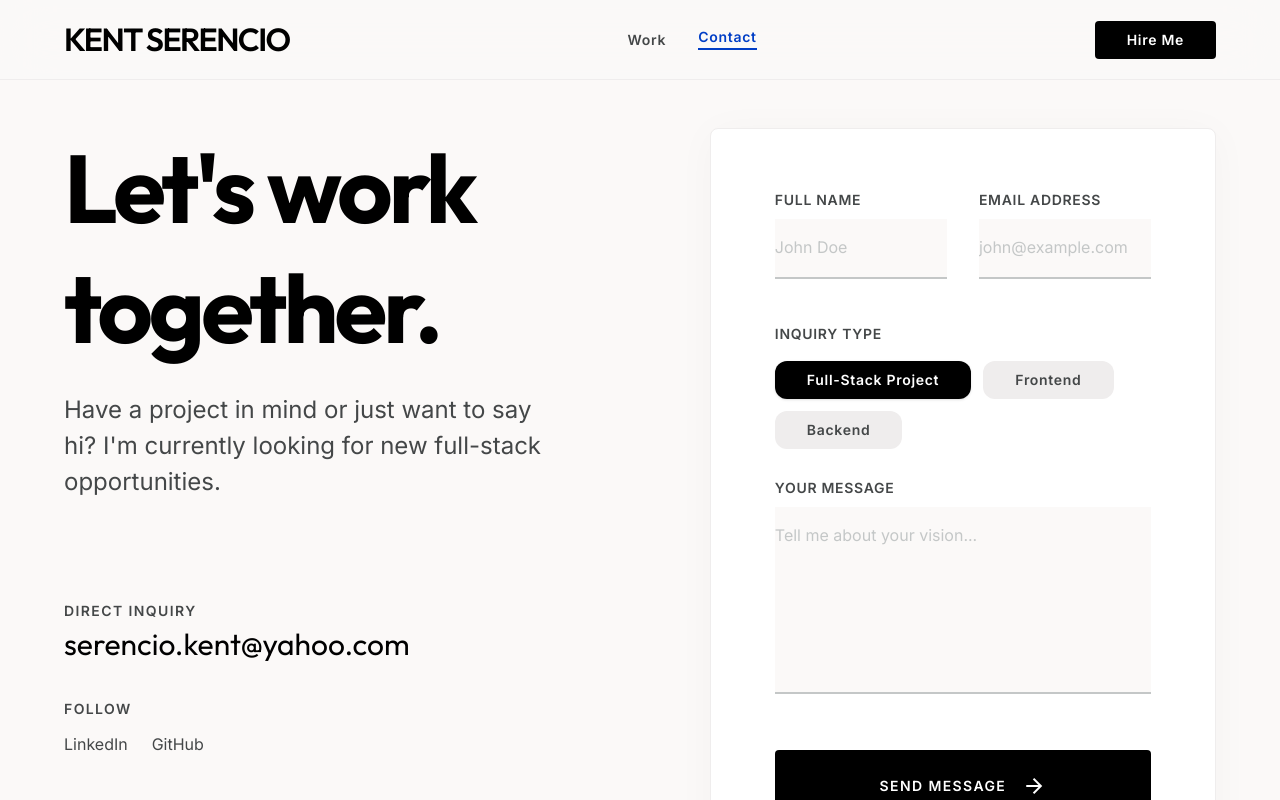
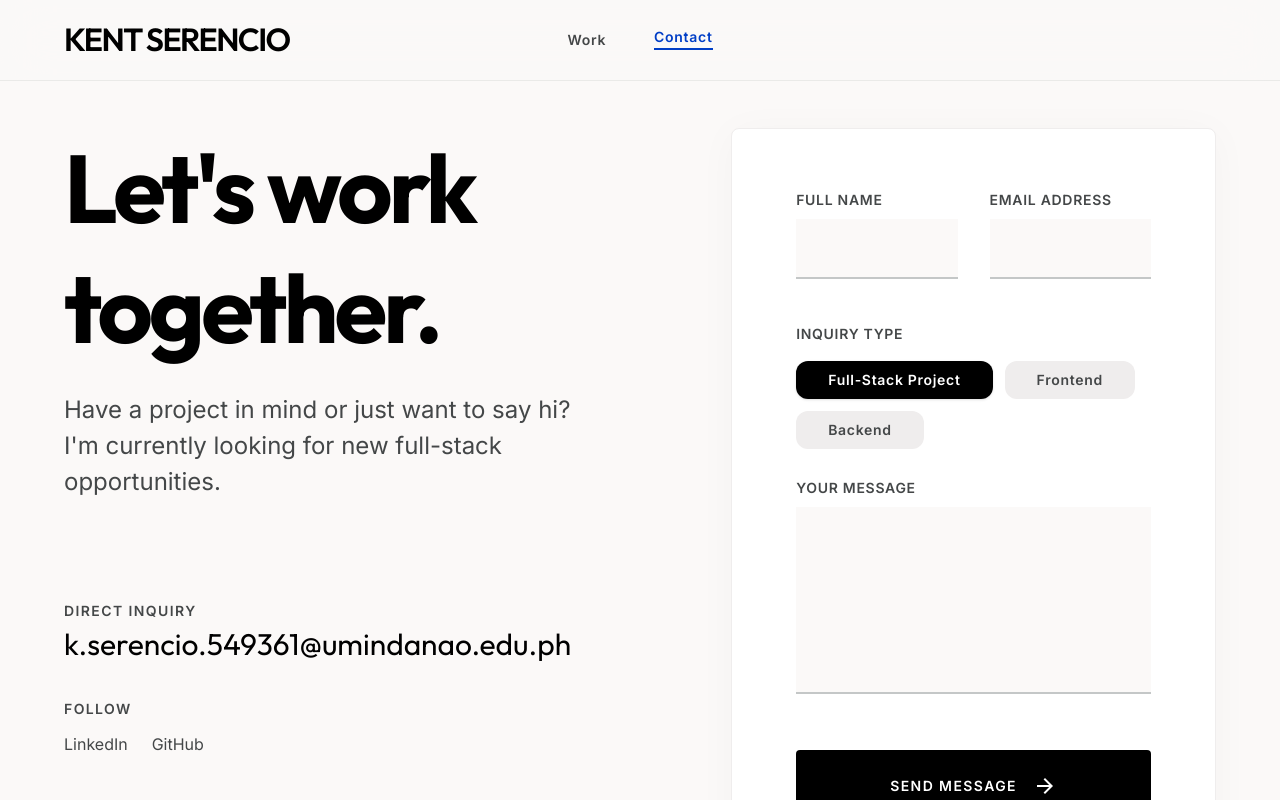
Before and after one commit to dafuqer-kentaro/Portfolio, a Next.js app: page /contact in a window 1280 px wide. Shown: the top 800 px of the page. Built offline with nearby package versions, Linux system fonts and the light colour scheme.

Commit message:
feat: hook up Web3Forms API to contact form

```diff
--- a/src/app/contact/page.tsx
+++ b/src/app/contact/page.tsx
@@ -6,32 +6,60 @@ import Image from 'next/image';
 
 export default function Contact() {
   const [formState, setFormState] = useState<'idle' | 'submitting' | 'sent'>('idle');
+  const [inquiryType, setInquiryType] = useState('Full-Stack Project');
 
-  const handleSubmit = (e: React.FormEvent) => {
+  const handleSubmit = async (e: React.FormEvent) => {
     e.preventDefault();
     setFormState('submitting');
-    setTimeout(() => {
+
+    const formData = new FormData(e.target as HTMLFormElement);
+    const object = Object.fromEntries(formData.entries());
+
+    // Add the Web3Forms access key and the inquiry type
+    object.access_key = "66df9f64-d034-402a-88f6-8eb06a5e2edc";
+    object.inquiry_type = inquiryType;
+
+    try {
+      const response = await fetch("https://api.web3forms.com/submit", {
+        method: "POST",
+        headers: {
+          "Content-Type": "application/json",
+          Accept: "application/json"
+        },
+        body: JSON.stringify(object)
+      });
+
+      if (response.ok) {
         setFormState('sent');
         (e.target as HTMLFormElement).reset();
         setTimeout(() => {
           setFormState('idle');
         }, 3000);
-    }, 1500);
+      } else {
+        console.error("Submission failed");
+        setFormState('idle');
+      }
+    } catch (error) {
+      console.error(error);
+      setFormState('idle');
+    }
   };
 
   return (
     <>
-      <header className="fixed top-0 w-full z-50 bg-surface/80 backdrop-blur-xl border-b border-surface-container h-20 flex justify-between items-center px-margin-mobile md:px-margin-desktop transition-all duration-300">
-        <div className="flex items-center gap-4">
-          <Link href="/" className="font-headline-md text-headline-md tracking-tighter text-primary uppercase">KENT SERENCIO</Link>
+      <header className="bg-surface/80 backdrop-blur-xl fixed top-0 w-full z-50 border-b border-outline-variant/30">
+        <nav className="flex justify-between items-center px-margin-desktop h-20 w-full max-w-container-max mx-auto">
+          <div className="flex items-center flex-1">
+            <Link href="/" className="font-headline-md text-headline-md tracking-tighter text-primary uppercase whitespace-nowrap">KENT SERENCIO</Link>
           </div>
-        <nav className="nav-web hidden md:flex items-center gap-gutter">
+          <div className="hidden md:flex items-center justify-center gap-12 flex-1">
             <Link className="font-label-md text-label-md text-on-surface-variant hover:text-secondary transition-colors" href="/#work">Work</Link>
             <span className="font-label-md text-label-md text-secondary border-b-2 border-secondary pb-1">Contact</span>
+          </div>
+          <div className="flex-1 flex justify-end">
+             {/* Empty spacer to keep links perfectly centered */}
+          </div>
         </nav>
-        <button className="bg-primary text-on-primary px-8 py-3 rounded-lg font-label-md text-label-md hover:bg-secondary transition-all active:scale-95">
-          Hire Me
-        </button>
       </header>
 
       <main className="pt-32 pb-stack-xl px-margin-mobile md:px-margin-desktop max-w-container-max mx-auto min-h-screen">
@@ -48,8 +76,8 @@ export default function Contact() {
             <div className="mt-stack-lg flex flex-col gap-stack-md">
               <div className="flex flex-col">
                 <span className="font-label-md text-label-md text-on-surface-variant uppercase mb-2 tracking-widest">Direct Inquiry</span>
-                <a className="font-display-lg text-xl md:text-2xl lg:text-3xl text-primary hover:text-secondary transition-colors duration-300" href="mailto:serencio.kent@yahoo.com">
-                  serencio.kent@yahoo.com
+                <a className="font-display-lg text-xl md:text-2xl lg:text-3xl text-primary hover:text-secondary transition-colors duration-300" href="mailto:k.serencio.549361@umindanao.edu.ph">
+                  k.serencio.549361@umindanao.edu.ph
                 </a>
               </div>
               <div className="flex flex-col mt-4">
@@ -77,30 +105,35 @@ export default function Contact() {
               <div className="grid grid-cols-1 md:grid-cols-2 gap-8">
                 <div className="flex flex-col gap-3">
                   <label className="font-label-md text-label-md text-on-surface-variant tracking-wider" htmlFor="name">FULL NAME</label>
-                  <input required className="bg-surface border-0 border-b-2 border-outline-variant px-0 py-4 font-body-md text-body-md focus:ring-0 focus:border-primary transition-all placeholder:text-outline-variant" id="name" name="name" placeholder="John Doe" type="text" />
+                  <input required className="bg-surface border-0 border-b-2 border-outline-variant px-0 py-4 font-body-md text-body-md focus:ring-0 focus:border-primary transition-all" id="name" name="name" type="text" />
                 </div>
                 <div className="flex flex-col gap-3">
                   <label className="font-label-md text-label-md text-on-surface-variant tracking-wider" htmlFor="email">EMAIL ADDRESS</label>
-                  <input required className="bg-surface border-0 border-b-2 border-outline-variant px-0 py-4 font-body-md text-body-md focus:ring-0 focus:border-primary transition-all placeholder:text-outline-variant" id="email" name="email" placeholder="john@example.com" type="email" />
+                  <input required className="bg-surface border-0 border-b-2 border-outline-variant px-0 py-4 font-body-md text-body-md focus:ring-0 focus:border-primary transition-all" id="email" name="email" type="email" />
                 </div>
               </div>
 
               <div className="flex flex-col gap-3 mt-4">
                 <label className="font-label-md text-label-md text-on-surface-variant tracking-wider">INQUIRY TYPE</label>
                 <div className="flex flex-wrap gap-3 pt-2">
-                  <button className="px-8 py-3 rounded-full font-label-md text-label-md bg-primary text-on-primary shadow-sm" type="button">Full-Stack Project</button>
-                  <button className="px-8 py-3 rounded-full font-label-md text-label-md bg-surface-container text-on-surface-variant hover:bg-primary hover:text-on-primary transition-all" type="button">Frontend</button>
-                  <button className="px-8 py-3 rounded-full font-label-md text-label-md bg-surface-container text-on-surface-variant hover:bg-primary hover:text-on-primary transition-all" type="button">Backend</button>
+                  {['Full-Stack Project', 'Frontend', 'Backend'].map((type) => (
+                    <button
+                      key={type}
+                      className={`px-8 py-3 rounded-full font-label-md text-label-md transition-all ${inquiryType === type ? 'bg-primary text-on-primary shadow-sm' : 'bg-surface-container text-on-surface-variant hover:bg-primary hover:text-on-primary'}`}
+                      type="button"
+                      onClick={() => setInquiryType(type)}
+                    >{type}</button>
+                  ))}
                 </div>
               </div>
 
               <div className="flex flex-col gap-3">
                 <label className="font-label-md text-label-md text-on-surface-variant tracking-wider" htmlFor="message">YOUR MESSAGE</label>
-                <textarea required className="bg-surface border-0 border-b-2 border-outline-variant px-0 py-4 font-body-md text-body-md focus:ring-0 focus:border-primary transition-all resize-none placeholder:text-outline-variant outline-none" id="message" name="message" placeholder="Tell me about your vision..." rows={6}></textarea>
+                <textarea required className="bg-surface border-0 border-b-2 border-outline-variant px-0 py-4 font-body-md text-body-md focus:ring-0 focus:border-primary transition-all resize-none outline-none" id="message" name="message" rows={6}></textarea>
               </div>
 
               <div className="mt-6">
-                <button disabled={formState !== 'idle'} className={`w-full px-16 py-6 rounded font-label-md text-label-md uppercase tracking-widest transition-all active:scale-95 flex items-center justify-center gap-4 ${formState === 'sent' ? 'bg-secondary text-on-secondary' : 'bg-primary text-on-primary hover:bg-secondary'}`} type="submit">
+                <button disabled={formState !== 'idle'} className={`w-full px-16 py-6 rounded font-label-md text-label-md uppercase tracking-widest transition-all active:scale-95 flex items-center justify-center gap-4 cursor-pointer disabled:cursor-not-allowed ${formState === 'sent' ? 'bg-secondary text-on-secondary' : 'bg-primary text-on-primary hover:bg-secondary'}`} type="submit">
                   {formState === 'idle' && <>Send Message <span className="material-symbols-outlined text-[20px]">arrow_forward</span></>}
                   {formState === 'submitting' && <><span className="material-symbols-outlined animate-spin text-[20px]">refresh</span> SENDING...</>}
                   {formState === 'sent' && 'MESSAGE SENT!'}
@@ -116,7 +149,7 @@ export default function Contact() {
           <div className="col-span-12 lg:col-span-4 mb-12 lg:mb-0">
             <span className="font-headline-md text-headline-md text-primary mb-6 block uppercase">KENT SERENCIO</span>
             <p className="font-body-md text-on-surface-variant max-w-xs">
-              Computer Science student and full-stack developer focused on building premium digital products for a global audience.
+              Computer Science student passionate about technology, eager to learn, and seeking real-world experience in developing modern and meaningful digital solutions.
             </p>
           </div>
 
@@ -131,7 +164,7 @@ export default function Contact() {
           <div className="col-span-6 lg:col-span-2">
             <h4 className="font-label-md uppercase tracking-widest text-xs mb-8 text-on-surface-variant">Contact</h4>
             <div className="flex flex-col gap-4">
-              <a className="text-primary hover:text-secondary transition-colors font-body-md" href="mailto:serencio.kent@yahoo.com">Email Me</a>
+              <a className="text-primary hover:text-secondary transition-colors font-body-md" href="mailto:k.serencio.549361@umindanao.edu.ph">Email Me</a>
               <a className="text-primary hover:text-secondary transition-colors font-body-md" href="#">Book a Call</a>
             </div>
           </div>
--- a/src/app/globals.css
+++ b/src/app/globals.css
@@ -1,4 +1,8 @@
 @import "tailwindcss";
+
+button, a, [role="button"] {
+  cursor: pointer;
+}
 
 @theme {
   --color-on-tertiary: #ffffff;
--- a/src/app/page.tsx
+++ b/src/app/page.tsx
@@ -6,16 +6,18 @@ export default function Home() {
       {/* TopAppBar */}
       <header className="bg-surface/80 backdrop-blur-xl fixed top-0 w-full z-50 border-b border-outline-variant/30">
         <nav className="flex justify-between items-center px-margin-desktop h-20 w-full max-w-container-max mx-auto">
-          <div className="flex items-center">
-            <a className="font-headline-md text-headline-md tracking-tighter text-primary uppercase" href="#">KENT SERENCIO</a>
+          <div className="flex items-center flex-1">
+            <a className="font-headline-md text-headline-md tracking-tighter text-primary uppercase whitespace-nowrap" href="#">KENT SERENCIO</a>
           </div>
-          <div className="flex items-center gap-12">
-            <a className="relative font-label-md text-label-md text-secondary border-b-2 border-secondary py-1 transition-all duration-300 ease-in-out" href="#work">Work</a>
+          <div className="hidden md:flex items-center justify-center gap-12 flex-1">
+            <a className="relative font-label-md text-label-md text-secondary border-b-2 border-secondary pb-1 transition-all duration-300 ease-in-out" href="#work">Work</a>
             <a className="font-label-md text-label-md text-on-surface-variant hover:text-secondary transition-colors" href="/contact">Contact</a>
           </div>
-          <button className="bg-primary text-on-primary px-8 py-3 rounded-full font-label-md hover:bg-secondary transition-all duration-300 shadow-lg hover:shadow-secondary/20">
-            Hire Me
-          </button>
+          <div className="flex-1 flex justify-end">
+            <a href="/contact" className="bg-primary text-on-primary px-8 py-3 rounded-full font-label-md hover:bg-secondary transition-all duration-300 shadow-lg hover:shadow-secondary/20">
+              Hire Me
+            </a>
+          </div>
         </nav>
       </header>
 
@@ -197,7 +199,7 @@ export default function Home() {
           <div className="col-span-12 lg:col-span-4 mb-12 lg:mb-0">
             <span className="font-headline-md text-headline-md text-primary mb-6 block uppercase">KENT SERENCIO</span>
             <p className="font-body-md text-on-surface-variant max-w-xs">
-              Computer Science student and full-stack developer focused on building premium digital products for a global audience.
+              Computer Science student passionate about technology, eager to learn, and seeking real-world experience in developing modern and meaningful digital solutions.
             </p>
           </div>
 
@@ -212,7 +214,7 @@ export default function Home() {
           <div className="col-span-6 lg:col-span-2">
             <h4 className="font-label-md uppercase tracking-widest text-xs mb-8 text-on-surface-variant">Contact</h4>
             <div className="flex flex-col gap-4">
-              <a className="text-primary hover:text-secondary transition-colors font-body-md" href="mailto:serencio.kent@yahoo.com">Email Me</a>
+              <a className="text-primary hover:text-secondary transition-colors font-body-md" href="mailto:k.serencio.549361@umindanao.edu.ph">Email Me</a>
               <a className="text-primary hover:text-secondary transition-colors font-body-md" href="#">Book a Call</a>
             </div>
           </div>
```
Lines whose indentation alone changed are shown as unchanged.
